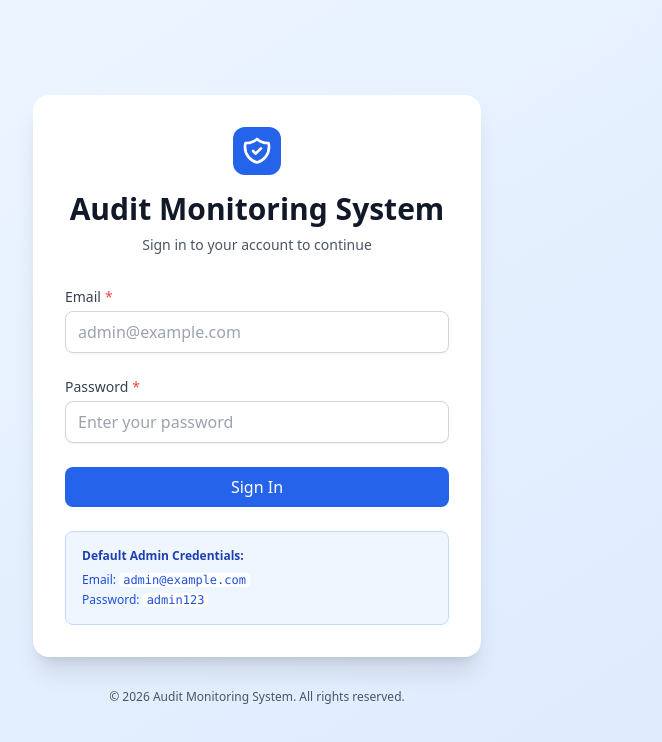
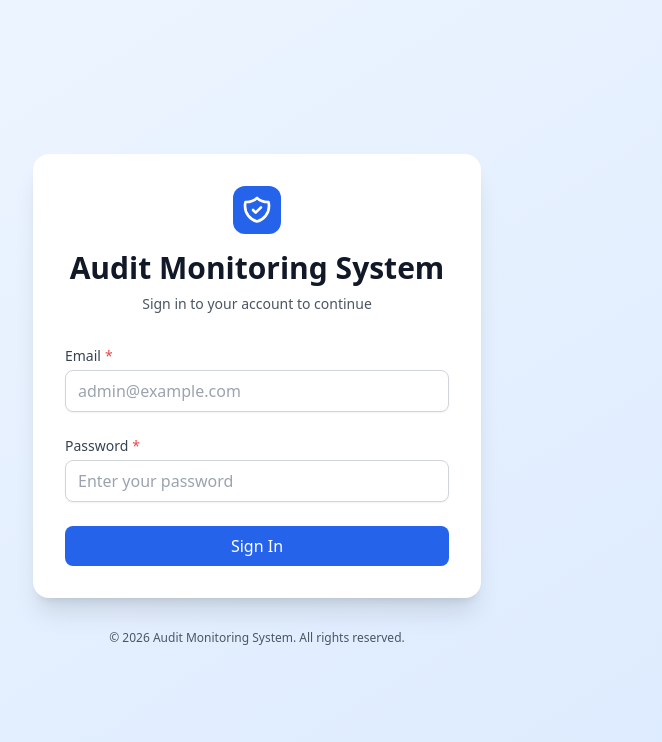
Before and after one commit to jp26198926/audit-monitoring, a Next.js app: page /login in a window 1280 px wide. Shown: the top 742 px of the page, without its empty margins (383-1045 px from the left). Built offline with nearby package versions, Linux system fonts and the light colour scheme.

Commit message:
fix: remove the default credential info in the login screen

```diff
--- a/src/app/login/page.tsx
+++ b/src/app/login/page.tsx
@@ -104,27 +104,6 @@ export default function LoginPage() {
               Sign In
             </Button>
           </form>
-
-          {/* Default credentials info */}
-          <div className="mt-6 p-4 bg-blue-50 rounded-lg border border-blue-200">
-            <p className="text-xs text-blue-800 font-semibold mb-2">
-              Default Admin Credentials:
-            </p>
-            <div className="text-xs text-blue-700 space-y-1">
-              <p>
-                Email:{" "}
-                <span className="font-mono bg-white px-1 rounded">
-                  admin@example.com
-                </span>
-              </p>
-              <p>
-                Password:{" "}
-                <span className="font-mono bg-white px-1 rounded">
-                  admin123
-                </span>
-              </p>
-            </div>
-          </div>
         </div>
 
         {/* Footer */}
```
